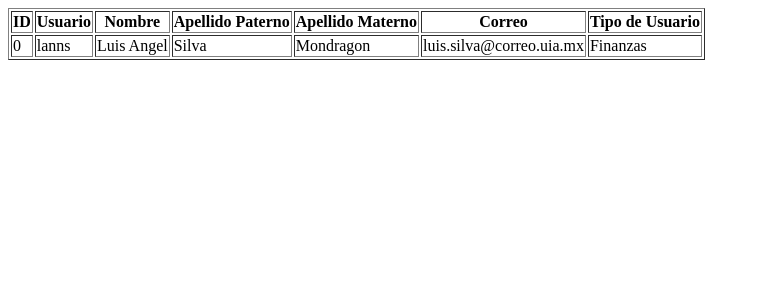
After one commit to lans97/aws_cicd, a PHP site: page /practicas/registro/tablaUsuarios.php in a window 1280 px wide. The commit adds this page. Shown: the top 300 px of the page, without its empty margins (0-760 px from the left). Run offline with PHP 8.4, Linux system fonts and the light colour scheme.

Commit message:
Pagina de registro mas tabla de visualizacion de usuarios

```diff
--- a/files/registro.csv
+++ b/files/registro.csv
@@ -1,2 +1 @@
-1,lanns,Luis,Silva,Mondragón,luis.silva1mon@gmail.com,1
-2,belle,Belén,Yañez,Martinez,beel@gmail.com,1
+0,lanns,Luis Angel,Silva,Mondragon,luis.silva@correo.uia.mx,2
--- /dev/null
+++ b/practicas/registro/csvDB.php
@@ -0,0 +1,66 @@
+<?php
+    function loadUsers() {
+        $archivo = fopen("../../files/registro.csv", "r");
+        if (filesize("../../files/registro.csv") > 0) {
+            $data = fread($archivo, filesize("../../files/registro.csv"));
+            fclose($archivo);
+        } else {
+            return array();
+        }
+        $registros = explode("\n", $data);
+        $usuarios = [];
+
+        foreach ($registros as $key => $line) {
+            $usr = explode(",", $line);
+            $usuarios[] = array(
+                  "id" => $usr[0]
+                , "username" => $usr[1]
+                , "nombre" => $usr[2]
+                , "apaterno" => $usr[3]
+                , "amaterno" => $usr[4]
+                , "correo" => $usr[5]
+                , "tipo_usuario" => $usr[6]
+            );
+        }
+        return $usuarios;
+    }
+
+    function saveUsers($arr_usuarios) {
+        $archivo = fopen("../../files/registro.csv", "w");
+        $lines = [];
+        foreach ($arr_usuarios as $key => $usuario) {
+            $lines[] = implode(",", $usuario);
+        }
+        $contenido = implode("\n", $lines);
+        if (fwrite($archivo, $contenido) === FALSE){
+            echo "No se pudo escribir en el archivo";
+            exit;
+        } else {
+            echo "<script> alert(\"El usuario ha sido registrado exitosamente\"</script>";
+        }
+        fclose($archivo);
+    }
+
+    $tipos_usuario = array(
+          0 => array (
+                "id_tipo" => 0
+              , "desc" => "Administrador"
+          )
+        , 1 => array (
+                "id_tipo" => 1
+              , "desc" => "Ventas"
+          )
+        , 2 => array (
+                "id_tipo" => 2
+              , "desc" => "Finanzas"
+          )
+        , 3 => array (
+                "id_tipo" => 3
+              , "desc" => "Soporte"
+          )
+        , 4 => array (
+                "id_tipo" => 4
+              , "desc" => "Invitado"
+          )
+    )
+?>
--- /dev/null
+++ b/practicas/registro/tablaUsuarios.php
@@ -0,0 +1,38 @@
+<?php
+    include 'csvDB.php';
+    $arr_usuarios = loadUsers();
+?>
+
+<!DOCTYPE html>
+<html lang="es">
+
+<head>
+    <meta charset="utf-8">
+    <title>Registro Usuario</title>
+</head>
+
+<body>
+    <table border="1">
+        <tr>
+            <th>ID</th>
+            <th>Usuario</th>
+            <th>Nombre</th>
+            <th>Apellido Paterno</th>
+            <th>Apellido Materno</th>
+            <th>Correo</th>
+            <th>Tipo de Usuario</th>
+        </tr>
+        <?php foreach ($arr_usuarios as $key => $usuario) { ?>
+        <tr>
+            <td><?= $usuario["id"] ?></td>
+            <td><?= $usuario["username"] ?></td>
+            <td><?= $usuario["nombre"] ?></td>
+            <td><?= $usuario["apaterno"] ?></td>
+            <td><?= $usuario["amaterno"] ?></td>
+            <td><?= $usuario["correo"] ?></td>
+            <td><?= $tipos_usuario[intval($usuario["tipo_usuario"])]["desc"] ?></td>
+        </tr>
+        <? } ?>
+    </table>
+</body>
+</html>
```
Also changed, not shown: forms/basico.php (+11 -7 lines), index.php (+14 -0 lines), practicas/registro/registro.php (renamed from practicas/registro.php, +10 -3 lines), practicas/registro/registroCNT.php (added, +46 -0 lines), practicas/registroCNT.php (deleted, +0 -23 lines).
